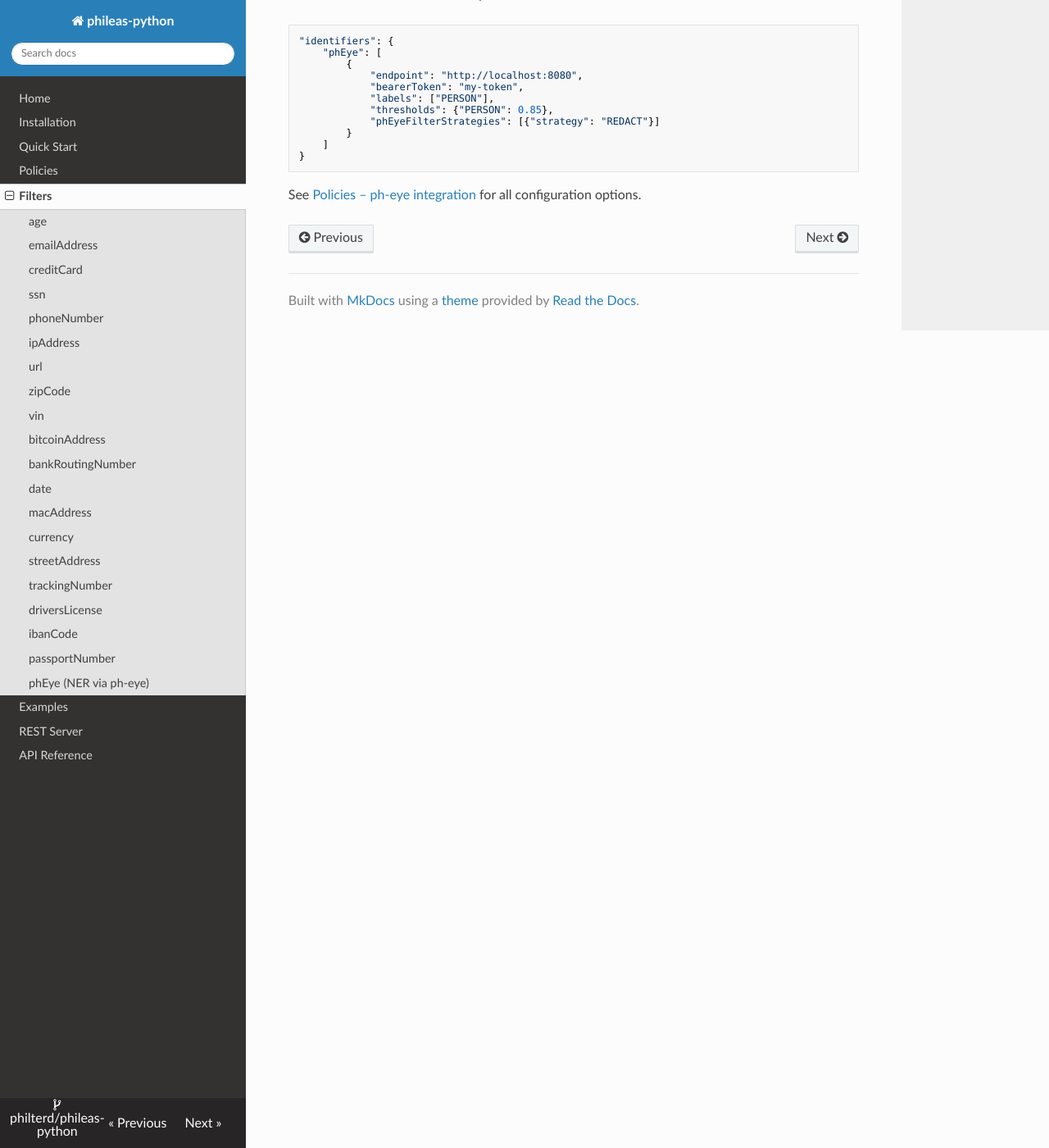
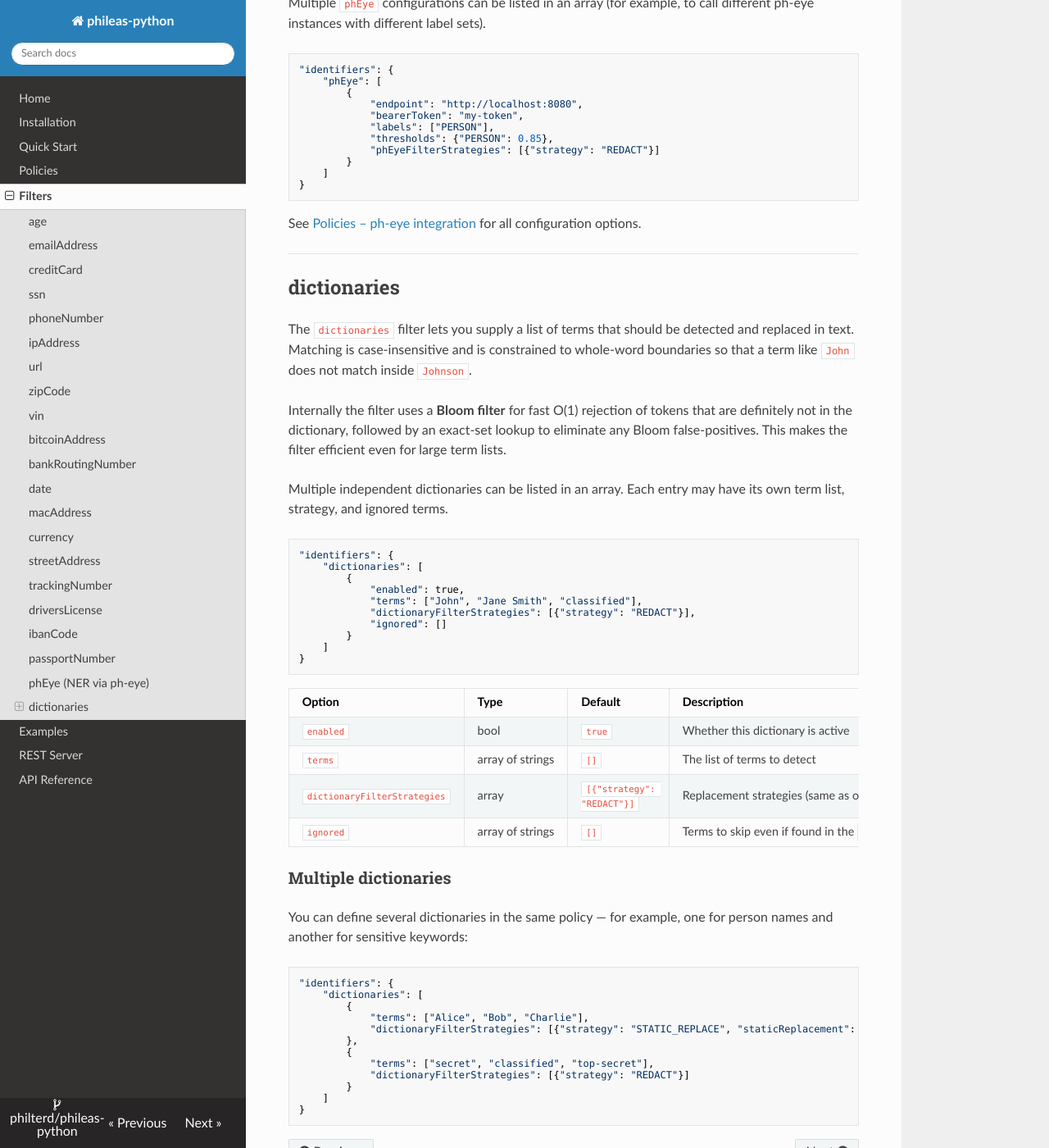
Before and after one commit to philterd/phileas-python, an MkDocs documentation site: the page built from docs/filters.md, in a window 1280 px wide and 1400 px high, scrolled down 6265 px. Shown: the whole window at 82% size. Built offline with MkDocs 1.6.1, drawn with Linux system fonts in a browser that asks for light colours; nearby versions of some CDN libraries; some of the changed text lies outside the part shown.

Commit message:
Update documentation to describe the dictionary filter
Co-authored-by: jzonthemtn <13176962+jzonthemtn@users.noreply.github.com>

````diff
--- a/docs/filters.md
+++ b/docs/filters.md
@@ -26,6 +26,7 @@ The table below lists every supported filter, the policy key used to enable it,
 | `ibanCode` | `iban-code` | `GB82 WEST 1234 5698 7654 32` |
 | `passportNumber` | `passport-number` | US passport numbers (e.g. `A12345678`) |
 | `phEye` | `person`, `location`, etc. | Any NER entity returned by [ph-eye](https://github.com/philterd/ph-eye) |
+| `dictionaries` | `dictionary` | Any term from a user-supplied list (e.g. `John`, `classified`) |
 
 ---
 
@@ -322,3 +323,52 @@ Multiple `phEye` configurations can be listed in an array (for example, to call
 ```
 
 See [Policies – ph-eye integration](policies.md#ph-eye-integration) for all configuration options.
+
+---
+
+## dictionaries
+
+The `dictionaries` filter lets you supply a list of terms that should be detected and replaced in text. Matching is case-insensitive and is constrained to whole-word boundaries so that a term like `John` does not match inside `Johnson`.
+
+Internally the filter uses a **Bloom filter** for fast O(1) rejection of tokens that are definitely not in the dictionary, followed by an exact-set lookup to eliminate any Bloom false-positives. This makes the filter efficient even for large term lists.
+
+Multiple independent dictionaries can be listed in an array. Each entry may have its own term list, strategy, and ignored terms.
+
+```python
+"identifiers": {
+    "dictionaries": [
+        {
+            "enabled": true,
+            "terms": ["John", "Jane Smith", "classified"],
+            "dictionaryFilterStrategies": [{"strategy": "REDACT"}],
+            "ignored": []
+        }
+    ]
+}
+```
+
+| Option | Type | Default | Description |
+|---|---|---|---|
+| `enabled` | bool | `true` | Whether this dictionary is active |
+| `terms` | array of strings | `[]` | The list of terms to detect |
+| `dictionaryFilterStrategies` | array | `[{"strategy": "REDACT"}]` | Replacement strategies (same as other filters) |
+| `ignored` | array of strings | `[]` | Terms to skip even if found in the `terms` list |
+
+### Multiple dictionaries
+
+You can define several dictionaries in the same policy — for example, one for person names and another for sensitive keywords:
+
+```python
+"identifiers": {
+    "dictionaries": [
+        {
+            "terms": ["Alice", "Bob", "Charlie"],
+            "dictionaryFilterStrategies": [{"strategy": "STATIC_REPLACE", "staticReplacement": "[PERSON]"}]
+        },
+        {
+            "terms": ["secret", "classified", "top-secret"],
+            "dictionaryFilterStrategies": [{"strategy": "REDACT"}]
+        }
+    ]
+}
+```
````
Also changed, not shown: docs/policies.md (+47 -0 lines).
